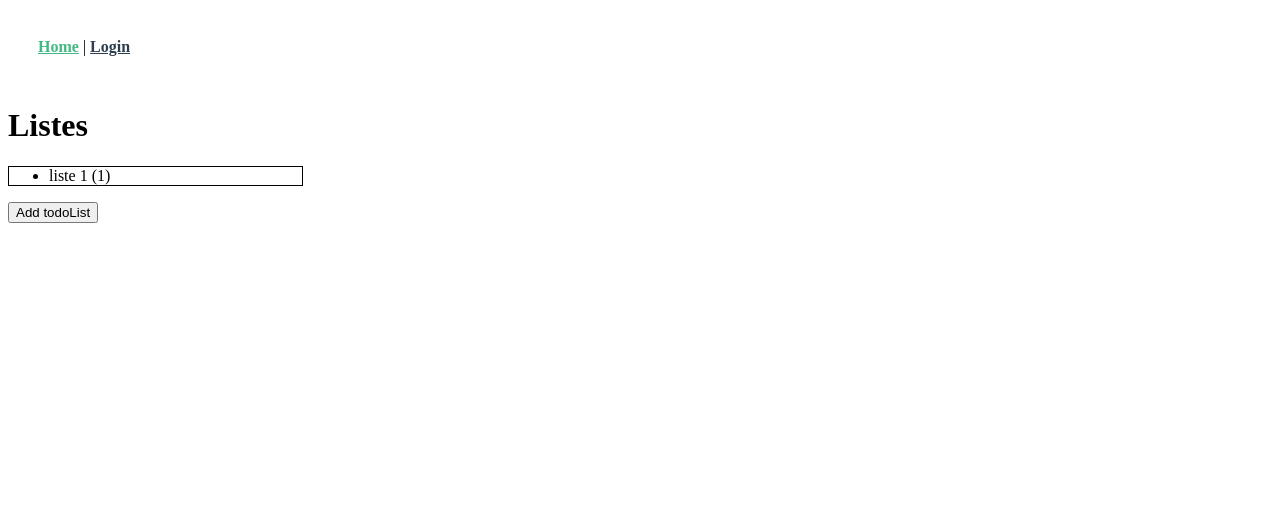
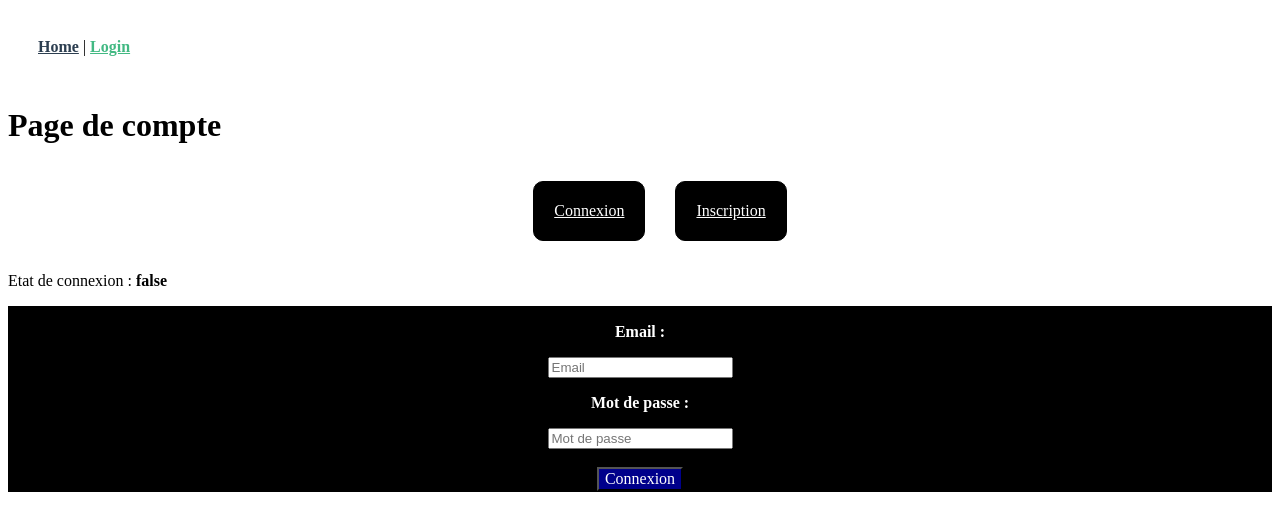
Before and after one commit to Butterpod/dev-mobile, a Vue app: page /login in a window 1280 px wide. Shown: the top 530 px of the page. Built offline with nearby package versions, Linux system fonts and the light colour scheme.

Commit message:
Partie 2.

```diff
--- a/package.json
+++ b/package.json
@@ -8,6 +8,7 @@
     "lint": "vue-cli-service lint"
   },
   "dependencies": {
+    "axios": "^0.21.1",
     "core-js": "^3.6.5",
     "vue": "^3.0.0",
     "vue-router": "^4.0.5",
--- /dev/null
+++ b/src/components/Account.vue
@@ -0,0 +1,127 @@
+<template>
+
+  <nav v-if="!isConnected">
+    <ul class="navlist">
+      <li> <a href="#" v-on:click="setWindow('login')"> Connexion </a> </li>
+      <li> <a href="#" v-on:click="setWindow('register')"> Inscription </a> </li>
+    </ul>
+
+    <p> Etat de connexion : <strong> {{ isConnected }} </strong> </p>
+  </nav>
+
+  <div class="content">
+  <div v-if="getWindow === 'login' && isConnected !== true">
+
+    <form @submit.prevent="login([email, password, username])">
+    <p> <label for="userName"><b>Email : </b></label> </p>
+    <input id="userName" type="text" placeholder="Email" name="userName" required v-model="email">
+
+    <p> <label for="password"><b>Mot de passe : </b></label> </p>
+    <input id="password" type="password" placeholder="Mot de passe" name="password" minlength="6" required v-model="password">
+
+      <br> <br>
+    <button type="submit" >Connexion</button>
+
+    </form>
+  </div>
+
+  <div v-if="getWindow === 'register' && isConnected !== true">
+
+    <form @submit.prevent="register([email, password, username])">
+
+      <p><label for="userName"><b>Nom d'utilisateur : </b></label></p>
+    <input id="userName" type="text" placeholder="Nom d'utilisateur" name="userName" required v-model="username">
+
+    <p><label for="email"><b>Email : </b></label> </p>
+    <input id="email" type="text" placeholder="Email" name="email" required v-model="email">
+
+    <p> <label for="password"><b>Mot de passe : </b></label> </p>
+    <input id="password" type="password" placeholder="Mot de passe" name="password" minlength="6" required v-model="password">
+    <br> <br>
+    <button type="submit"> Inscription</button>
+      <br>
+
+    </form>
+  </div>
+
+  <div v-if="isConnected === true">
+
+    <form @submit="logout">
+      <button> Deconnexion </button>
+    </form>
+  </div>
+
+  </div>
+
+</template>
+
+<script>
+import {mapMutations, mapGetters, mapActions} from "vuex";
+
+export default {
+  name: "Account",
+  data() { return {
+    email: "",
+    password: "",
+    username: "",
+  }
+  },
+  methods : {
+    ...mapMutations("account", ["setWindow"]),
+    ...mapActions("account", ["login", "register", "logout"]),
+  },
+  computed : {
+    ...mapGetters("account", ["getWindow", "isConnected"]),
+  }
+}
+</script>
+
+<style scoped>
+
+nav li {
+  list-style-type: none;
+  grid-template-columns: 1fr 1fr;
+  padding: 20px;
+  border: 1px solid black;
+  border-radius: 10px;
+  background: black;
+  color : white;
+}
+
+a {
+  color : inherit;
+}
+
+nav ul {
+  display: flex;
+  justify-content: center;
+}
+
+
+/* items menus */
+
+nav li {
+  margin: 15px;
+}
+
+
+/* survols items menus */
+
+nav li:hover {
+  font-weight: bold;
+}
+
+.content {
+  border : 1px solid black;
+  background : black;
+  color : white;
+  text-align : center;
+}
+
+button {
+  font-family: inherit;
+  font-size: 100%;
+  color : white;
+  background : darkblue;
+}
+</style>
--- /dev/null
+++ b/src/store/account/actions.js
@@ -0,0 +1,43 @@
+import axios from 'axios';
+
+export function login({commit}, [email, password]) {
+    axios.post('http://138.68.74.39/api/login', null, { params: {email: email, password : password}})
+        .then(response => {
+            commit("login", response.data.token)
+        })
+        .catch(error => {
+            if (error.response.status === 401) {
+                console.log(error.response)
+                commit("error", "Identifiant ou mot de passe invalide");
+            } else {
+                commit("error", "Une erreur est survenue");
+            }
+        });
+}
+
+export function register ( { commit }, [email, password, name]) {
+    axios
+        .post('http://138.68.74.39/api/register', null, { params: { email: email, password: password, name: name}})
+        .then(response => {
+            commit("login", response.data.token)
+        })
+        .catch(error => {
+            if (error.response.status === 409) {
+                console.log(error.response)
+                commit("error", error.response.data.message)
+            } else {
+                for (let e of error.response.data.errors) {
+                    commit("error", e)
+                }
+            }
+        });
+}
+
+/*
+export function logout({commit}) {
+    axios.post('http://138.68.74.39/api/logout', null,)
+        .then(response => {
+            commit("logout", response.data.token);
+        })
+}
+ */
--- /dev/null
+++ b/src/store/account/getters.js
@@ -0,0 +1,7 @@
+export const isConnected = (state) => {
+    return state.token !== '';
+}
+
+export const getWindow = (state) => {
+    return state.window;
+}
--- /dev/null
+++ b/src/store/account/index.js
@@ -0,0 +1,12 @@
+import state from './state'
+import * as getters from './getters'
+import * as mutations from './mutations'
+import * as actions from './actions'
+
+export default {
+    namespaced: true,
+    getters,
+    mutations,
+    actions,
+    state
+}
--- /dev/null
+++ b/src/store/account/mutations.js
@@ -0,0 +1,16 @@
+export function login (state, token) {
+    state.token = token;
+    console.log(state.token);
+}
+
+export function error (state, error) {
+    state.errors.push(error);
+}
+
+export function logout(state) {
+    state.token = '';
+}
+
+export function setWindow(state, windowName) {
+    state.window = windowName;
+}
--- /dev/null
+++ b/src/store/account/state.js
@@ -0,0 +1,7 @@
+export default function () {
+    return {
+        token: '',
+        window: "login",
+        errors : [],
+    }
+}
--- a/src/store/index.js
+++ b/src/store/index.js
@@ -1,10 +1,12 @@
 import {createStore} from 'vuex'
 
 import todolist from './todolist';
+import account from './account';
 
 export default createStore({
   debug : true,
   modules: {
-    todolist
+    todolist,
+    account
   },
 })
--- a/src/views/Login.vue
+++ b/src/views/Login.vue
@@ -1,12 +1,18 @@
 <template>
   <div class="login">
-    <h1> Page de connexion </h1>
+    <h1> Page de compte </h1>
+    <account></account>
   </div>
 </template>
 
 <script>
+import Account from "@/components/Account";
+
 export default {
-  name: "Login"
+  name: "Login",
+  components : {
+    Account
+  }
 }
 </script>
 
```
Also changed, not shown: src/router/index.js (+5 -4 lines), 1 other file (tests, documents, lock files or other folders).
